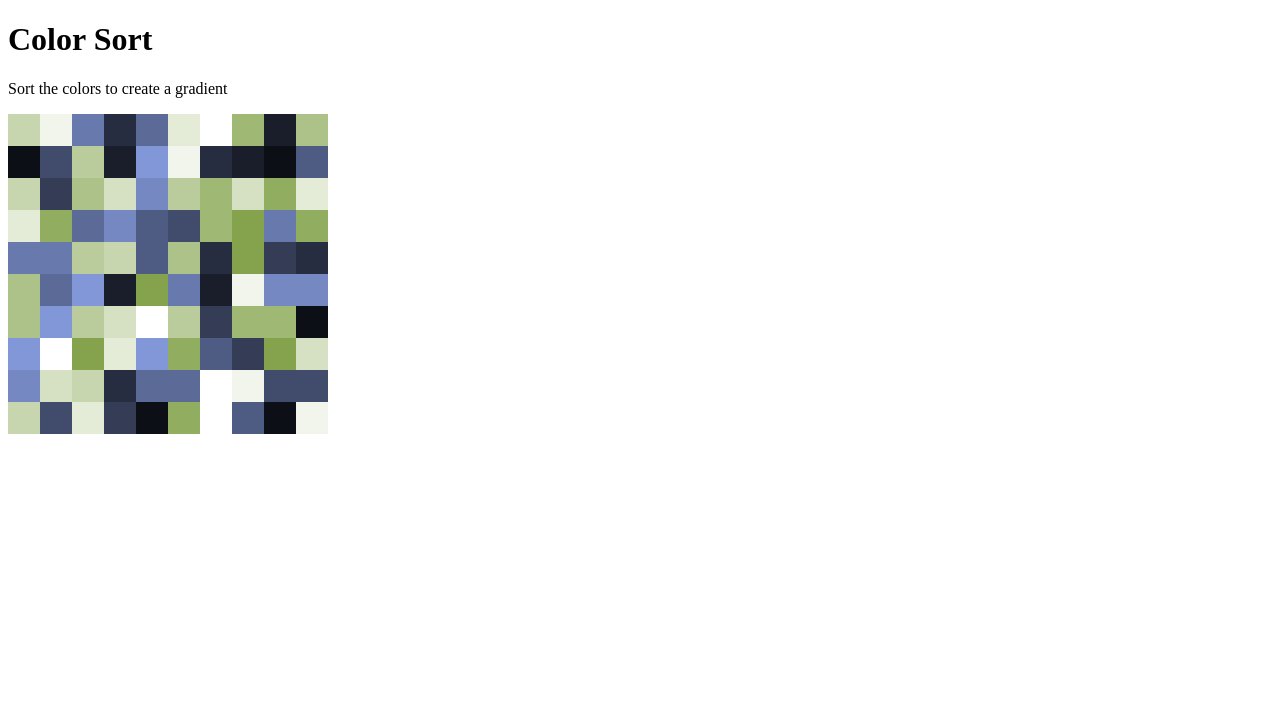
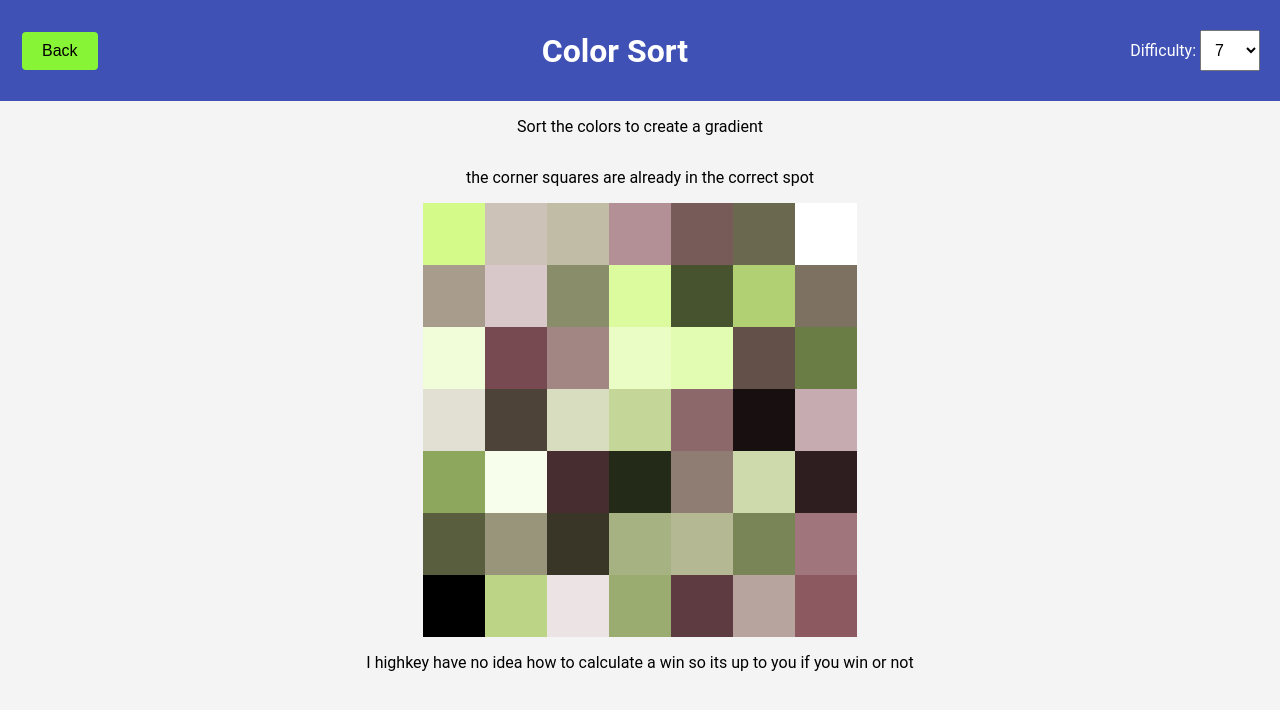
Before and after one commit to litfoot/sillyColorGame, a plain HTML site: page game2.html in a window 1280 px wide. Drawn offline with Linux system fonts and the light colour scheme.

Commit message:
fixed gradient and diff, stil no working win condition, push to main

```diff
--- a/css/game2.css
+++ b/css/game2.css
@@ -1,10 +1,62 @@
-/* style.css */
+body {
+    background-color: #f4f4f4;
+    display: flex;
+    flex-direction: column;
+    align-items: center;
+    height: 100vh;
+    margin: 0;
+    font-family: 'Roboto', sans-serif;
+}
+
+.top-bar {
+    display: flex;
+    justify-content: space-between;
+    align-items: center;
+    width: 100%;
+    background-color: #3f51b5;
+    color: white;
+    padding: 10px 20px;
+    box-sizing: border-box;
+}
+
+.top-bar h1 {
+    margin: 0;
+}
+
+.back-button {
+    background-color: #88f436;
+    border: none;
+    color: rgb(0, 0, 0);
+    padding: 10px 20px;
+    text-align: center;
+    text-decoration: none;
+    display: inline-block;
+    font-size: 16px;
+    margin: 4px 2px;
+    cursor: pointer;
+    border-radius: 4px;
+}
+
+#difficulty-setting {
+    margin: 20px 0;
+}
+
+#difficulty-setting select {
+    padding: 10px;
+    font-size: 16px;
+}
 
 table {
     border-collapse: collapse;
+    margin: auto;
 }
 
 td {
-    width: 30px;
-    height: 30px;
+    width: 60px;
+    height: 60px;
+    transition: box-shadow 0.3s ease;
 }
+
+td.selected {
+    box-shadow: 0 0 10px 3px #FFD700;
+}
--- a/game2.html
+++ b/game2.html
@@ -5,15 +5,36 @@
     <link rel="stylesheet" type="text/css" href="css/game2.css">
 </head>
 <body>
-    <h1>Color Sort</h1>
+    <div class="top-bar">
+        <button class="back-button" onclick="window.location.href='index.html'">Back</button>
+        <h1>Color Sort</h1>
+        <div id="difficulty-setting">
+            <label for="difficulty">Difficulty:</label>
+            <select id="difficulty" onchange="initializeGame()">
+                <option value="3">3</option>
+                <option value="4">4</option>
+                <option value="5">5</option>
+                <option value="6">6</option>
+                <option value="7"selected>7</option>
+                <option value="8">8</option>
+                <option value="9">9</option>
+                <option value="10">10</option>
+                <option value="11">11</option>
+                <option value="12">12</option>
+                <option value="13">13</option>
+                <option value="14">14</option>
+                <option value="15">15</option>
+                <option value="16">16</option>
+            </select>
+        </div>
+    </div>
     <p>Sort the colors to create a gradient</p>
-    <div id="difficulty-setting">
-        <!-- Add options for setting the difficulty here -->
-    </div>
+    <p>the corner squares are already in the correct spot</p>
+
     <div id="game-grid">
         <!-- The game grid will be generated here -->
     </div>
-
+    <p>I highkey have no idea how to calculate a win so its up to you if you win or not</p>
     <script src="js/game2.js"></script>
 </body>
 </html>
--- a/js/game2.js
+++ b/js/game2.js
@@ -1,3 +1,12 @@
+function initializeGame() {
+    let difficulty = document.getElementById('difficulty').value;
+    let grid = initializeGrid(difficulty);
+    displayGrid(grid);
+}
+
+// Initialize the game when the page loads
+window.onload = initializeGame;
+
 // Function to generate a random color
 function generateColor() {
     let r = Math.floor(Math.random() * 206) + 50; // 50 to 255
@@ -22,21 +31,33 @@ function generateGradient(color1, color2, steps) {
     return gradient;
 }
 
+
+// Function to interpolate between two colors
+function interpolateColor(color1, color2, factor) {
+    let colorComponents1 = color1.match(/\d+/g).map(Number);
+    let colorComponents2 = color2.match(/\d+/g).map(Number);
+    let r = colorComponents1[0] + factor * (colorComponents2[0] - colorComponents1[0]);
+    let g = colorComponents1[1] + factor * (colorComponents2[1] - colorComponents1[1]);
+    let b = colorComponents1[2] + factor * (colorComponents2[2] - colorComponents1[2]);
+    return `rgb(${Math.round(r)}, ${Math.round(g)}, ${Math.round(b)})`;
+}
+
 // Function to initialize the game grid
 function initializeGrid(gridSize) {
     let color1 = generateColor();
+    let color2 = 'rgb(255, 255, 255)'; // White
+    let color3 = 'rgb(0, 0, 0)'; // Black
     let color4 = generateColor();
-    let color3 = "rgb(255, 255, 255)";
-    let color2 = "rgb(0, 0, 0)";
-
-    let gradient1 = generateGradient(color1, color2, gridSize);
-    let gradient2 = generateGradient(color3, color4, gridSize);
 
     let grid = [];
     for (let i = 0; i < gridSize; i++) {
         let row = [];
         for (let j = 0; j < gridSize; j++) {
-            let color = j < gridSize / 2 ? gradient1[i] : gradient2[i];
+            let factor1 = i / (gridSize - 1);
+            let factor2 = j / (gridSize - 1);
+            let colorTop = interpolateColor(color1, color2, factor2);
+            let colorBottom = interpolateColor(color3, color4, factor2);
+            let color = interpolateColor(colorTop, colorBottom, factor1);
             row.push(color);
         }
         grid.push(row);
@@ -45,8 +66,17 @@ function initializeGrid(gridSize) {
     // Shuffle the grid
     for (let i = 0; i < gridSize; i++) {
         for (let j = 0; j < gridSize; j++) {
-            let i2 = Math.floor(Math.random() * gridSize);
-            let j2 = Math.floor(Math.random() * gridSize);
+            // Skip if the current piece is a corner piece
+            if ((i == 0 && j == 0) || (i == gridSize - 1 && j == gridSize - 1) || (i == 0 && j == gridSize - 1) || (i == gridSize - 1 && j == 0)) {
+                continue;
+            }
+
+            let i2, j2;
+            do {
+                i2 = Math.floor(Math.random() * gridSize);
+                j2 = Math.floor(Math.random() * gridSize);
+            } while ((i2 == 0 && j2 == 0) || (i2 == gridSize - 1 && j2 == gridSize - 1) || (i2 == 0 && j2 == gridSize - 1) || (i2 == gridSize - 1 && j2 == 0)); // Repeat until a non-corner piece is selected
+
             let temp = grid[i][j];
             grid[i][j] = grid[i2][j2];
             grid[i2][j2] = temp;
@@ -59,6 +89,37 @@ function initializeGrid(gridSize) {
 // Initialize the game grid
 let gridSize = 10; // Change this to change the difficulty
 let grid = initializeGrid(gridSize);
+
+// Function to convert RGB color to grayscale
+function rgbToGrayscale(rgb) {
+    let components = rgb.match(/\d+/g).map(Number);
+    return 0.299 * components[0] + 0.587 * components[1] + 0.114 * components[2];
+}
+
+// Function to check if the game is won
+function checkWin(grid) {
+    let grayscaleGrid = grid.map(row => row.map(rgbToGrayscale));
+    for (let i = 0; i < grayscaleGrid.length - 1; i++) {
+        for (let j = 0; j < grayscaleGrid[i].length - 1; j++) {
+            if (grayscaleGrid[i][j] > grayscaleGrid[i][j + 1] || grayscaleGrid[i][j] > grayscaleGrid[i + 1][j]) {
+                return false;
+            }
+        }
+        // Check if the last cell in the current row is greater than the first cell in the next row
+        if (grayscaleGrid[i][grayscaleGrid[i].length - 1] > grayscaleGrid[i + 1][0]) {
+            return false;
+        }
+    }
+    // Check if the grayscale values in the last row are sorted in ascending order
+    for (let j = 0; j < grayscaleGrid[grayscaleGrid.length - 1].length - 1; j++) {
+        if (grayscaleGrid[grayscaleGrid.length - 1][j] > grayscaleGrid[grayscaleGrid.length - 1][j + 1]) {
+            return false;
+        }
+    }
+    return true;
+}
+
+
 
 // Function to display the grid on the webpage
 function displayGrid(grid) {
@@ -73,7 +134,7 @@ function displayGrid(grid) {
         for (let j = 0; j < grid[i].length; j++) {
             let cell = document.createElement('td');
             cell.style.backgroundColor = grid[i][j];
-            cell.addEventListener('click', function() {
+            cell.addEventListener('click', function () {
                 // If a cell is already selected, swap the colors
                 if (selectedCell) {
                     let tempColor = selectedCell.style.backgroundColor;
@@ -86,11 +147,20 @@ function displayGrid(grid) {
                     grid[i][j] = tempColorGrid;
 
                     // Remove the highlight from the previously selected cell
-                    selectedCell.classList.remove('selected');
+                    // selectedCell.classList.remove('selected');
+                    // selectedCell = null;
+                    // changes
+                    selectedCell.style.boxShadow = '';
                     selectedCell = null;
+                    if (checkWin(grid)) {
+                        alert('You win!');
+                    }
                 } else {
                     // Highlight the selected cell
-                    cell.classList.add('selected');
+                    // cell.classList.add('selected');
+                    // selectedCell = cell;
+                    //changed
+                    cell.style.boxShadow = '0 0 10px 3px #FFD700';
                     selectedCell = cell;
                 }
             });
@@ -106,11 +176,7 @@ function displayGrid(grid) {
 
 // Add some CSS to highlight the selected cell
 let style = document.createElement('style');
-style.innerHTML = `
-  .selected {
-    border: 2px solid yellow;
-  }
-`;
+style.innerHTML = ``;
 document.head.appendChild(style);
 
 // Display the grid on the webpage
```
